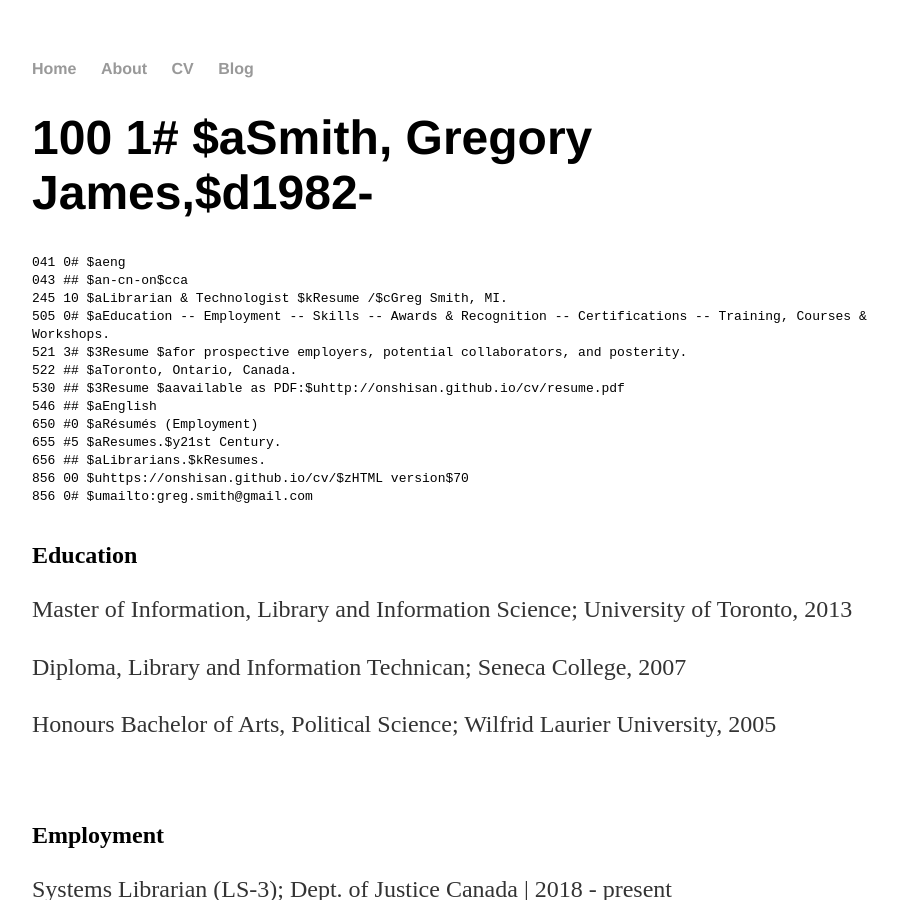
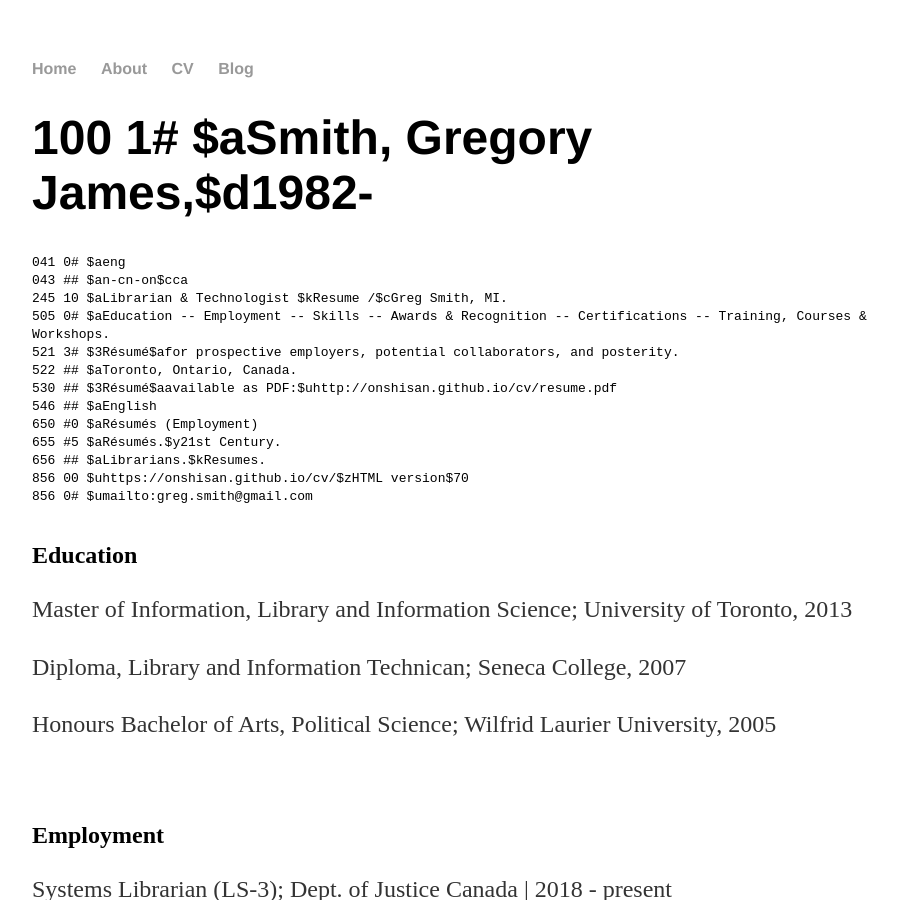
Before and after one commit to onshisan/onshisan.github.io, a Jekyll site: the page built from cv/index.html, in a window 1280 px wide and 900 px high. Shown: the whole window, without its empty margins (160-1057 px from the left). Built offline with Jekyll 4.4.1, drawn with Linux system fonts in a browser that asks for light colours.

Commit message:
Update resume.html
Standardize use of "Résumés" with diacritics

```diff
--- a/_includes/resume.html
+++ b/_includes/resume.html
@@ -4,12 +4,12 @@
 043 ## $an-cn-on$cca</br>
 245 10 $aLibrarian & Technologist $kResume /$cGreg Smith, MI.</br>
 505 0# $aEducation -- Employment -- Skills -- Awards & Recognition -- Certifications -- Training, Courses & Workshops.</br>
-521 3# $3Resume $afor prospective employers, potential collaborators, and posterity.</br>
+521 3# $3Résumé$afor prospective employers, potential collaborators, and posterity.</br>
 522 ## $aToronto, Ontario, Canada.</br>
-530 ## $3Resume $aavailable as PDF:$uhttp://onshisan.github.io/cv/resume.pdf</br>
+530 ## $3Résumé$aavailable as PDF:$uhttp://onshisan.github.io/cv/resume.pdf</br>
 546 ## $aEnglish</br>
 650 #0 $aRésumés (Employment) </br>
-655 #5 $aResumes.$y21st Century.</br>
+655 #5 $aRésumés.$y21st Century.</br>
 656 ## $aLibrarians.$kResumes.</br>
 856 00 $uhttps://onshisan.github.io/cv/$zHTML version$70</br>
 856 0# $umailto:greg.smith@gmail.com</br>
```
